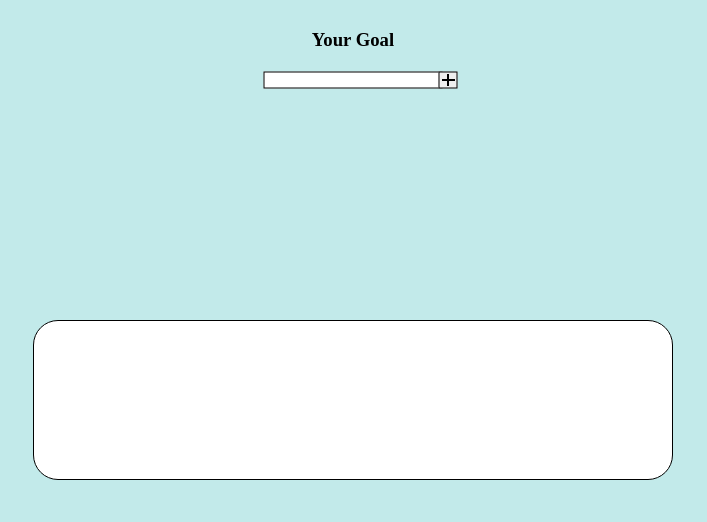
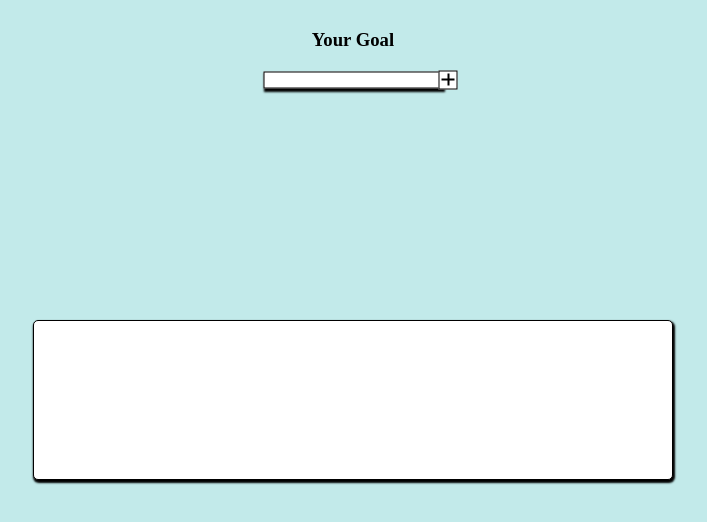
Before and after one commit to raeinking/create-goal, a plain HTML site: page index.html in a window 1280 px wide. Shown: the whole page, without its empty margins (287-994 px from the left). Drawn offline with Linux system fonts and the light colour scheme.

Commit message:
all change

```diff
--- a/app.js
+++ b/app.js
@@ -3,7 +3,8 @@ const goal = document.querySelector(".goal");
 const nope = document.querySelector(".nope");
 
 btn.addEventListener("click", function(){
-    document.getElementById("nope").innerHTML = goal.value
+    document.getElementById("nope").innerHTML = goal.value;
+
 });
 
 nope.addEventListener("click", function(){
--- a/index.html
+++ b/index.html
@@ -10,13 +10,14 @@
 <body>
     <h3>Your Goal</h3>
     <input class="goal" type="text">
-    <input class="but" type="button" >
-    <div class="sub">
-        <div class="line1"></div>
-        <div class="line2"></div>
+    <div class="but">
+        <div class="sub">
+            <div class="line1"></div>
+            <div class="line2"></div>
+        </div>
     </div>
+    <output class='nope' id='nope' ></output>
 
-    <div class="nope" id="nope"></div>
 
     <script src="app.js"></script>
 </body>
--- a/style.css
+++ b/style.css
@@ -21,6 +21,7 @@ body {
     outline:none;
     text-align: center;
     transition: 2s;
+    box-shadow: 1px 2px 2px 1px;
 
 }
 
@@ -32,24 +33,22 @@ h3 {
 }
 .but{
     width:19px;
+    height:19px;
     position: absolute;
     top:10%;
     left:50%;
     transform:translate(450%,-50%);
-    color:rgb(0, 0, 0);
+    background-color: white;
     border: 1px solid;
 }
 
 .sub{
-    display: flex;
-    position: absolute;
-    height: 20px;
-    width:20px;
+    display:flex;
+    height: 16px;
+    width:17px;
     align-items: center;
     justify-content: center;
-    top:10%;
-    left:50%;
-    transform:translate(425%,-50%);
+
 }
 
 .goal:hover{
@@ -64,17 +63,19 @@ h3 {
 
 
 .line1{
-    position: absolute;
+    align-items: center;
     background-color: black;
     width: 2px;
     height: 12px;
+    position: fixed;
 }
 
 .line2{
-    position: absolute;
     background-color: black;
     width:13px;
     height: 2px;
+    align-items: center;
+    justify-content: center;
 }
 
 
@@ -89,6 +90,7 @@ h3 {
     text-align: center;
     background-color: white;
     border: 1px solid;
-    border-radius: 25px;
+    border-radius: 5px;
     font-stretch: semi-expanded;
+    box-shadow: 1px 2px 2px 1px;
 }
```
